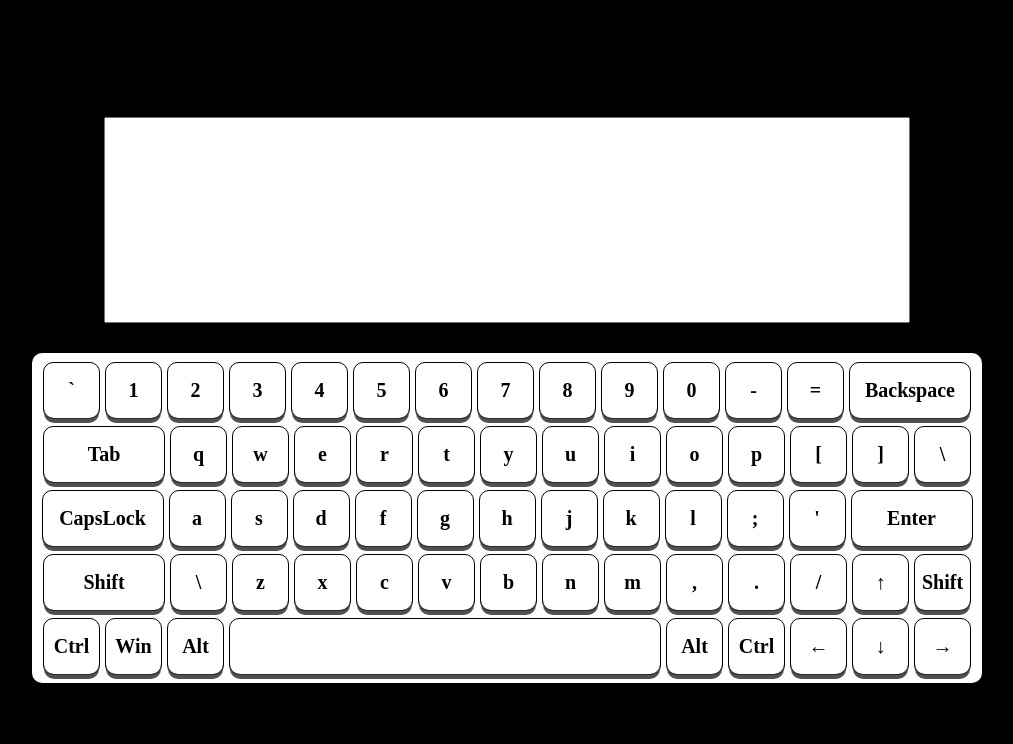
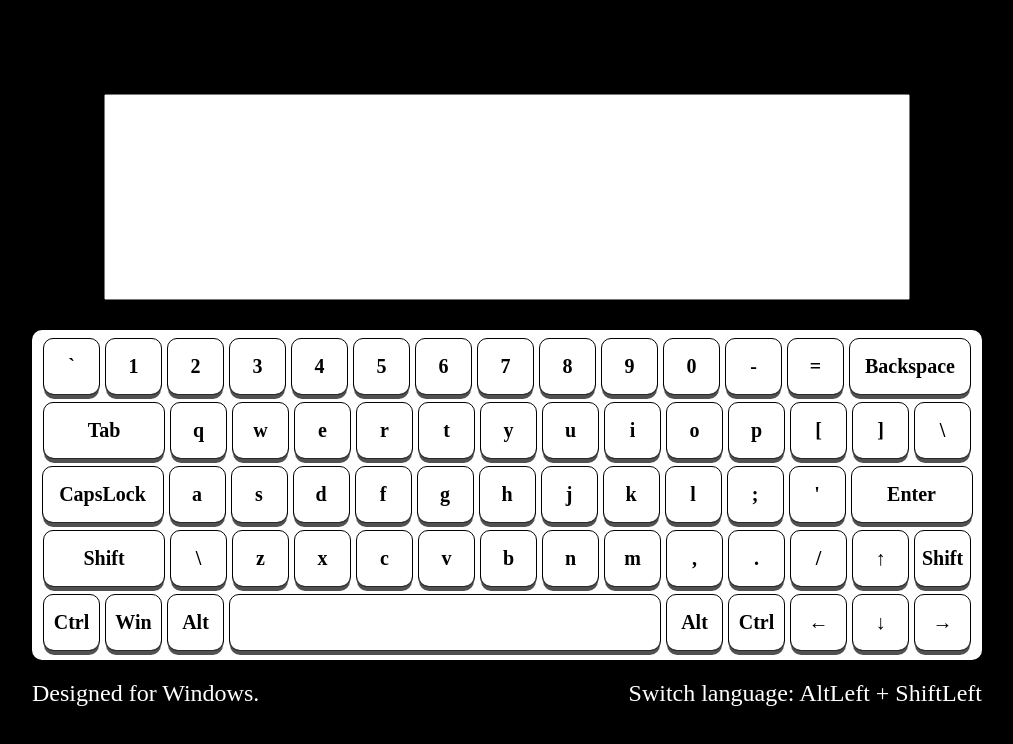
Before and after one commit to kolyagae/virtual-keyboard, a website: page src/index.html in a window 1280 px wide. Shown: the whole page, without its empty margins (133-1146 px from the left). Drawn offline with Linux system fonts and the light colour scheme.

Commit message:
feat: add information about the keyboard

```diff
--- a/src/index.js
+++ b/src/index.js
@@ -41,6 +41,12 @@ class VirtualKeyboard {
       }
     }
     this.keyboard.innerHTML = this.button;
+    // -----------------------add information-----------------
+    this.information = document.createElement("DIV");
+    this.information.classList.add("information");
+    this.information.innerHTML = `<span>Designed for Windows.</span>
+    <span>Switch language: AltLeft + ShiftLeft</span>`;
+    this.mainContainer.append(this.information);
   }
 
   addEventToButtons() {
--- a/src/style.css
+++ b/src/style.css
@@ -90,3 +90,12 @@ outline: none;
 .button.active::before {
   box-shadow: 0 0 0 0 rgb(51 51 51 / 85%);
 }
+
+.information {
+  width: 100%;
+  padding-top: 20px;
+  font-size: 24px;
+  color: white;
+  display: flex;
+  justify-content: space-between;
+}
```
